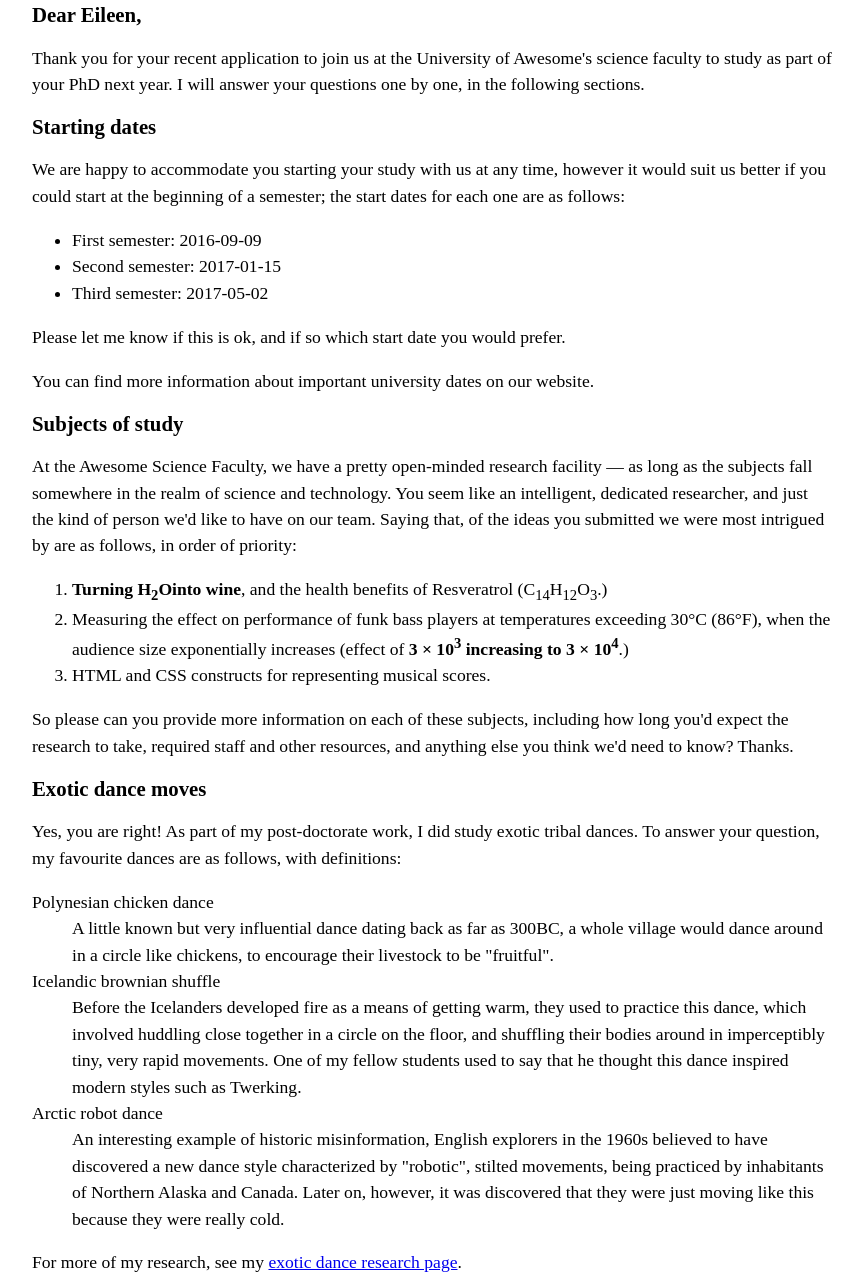
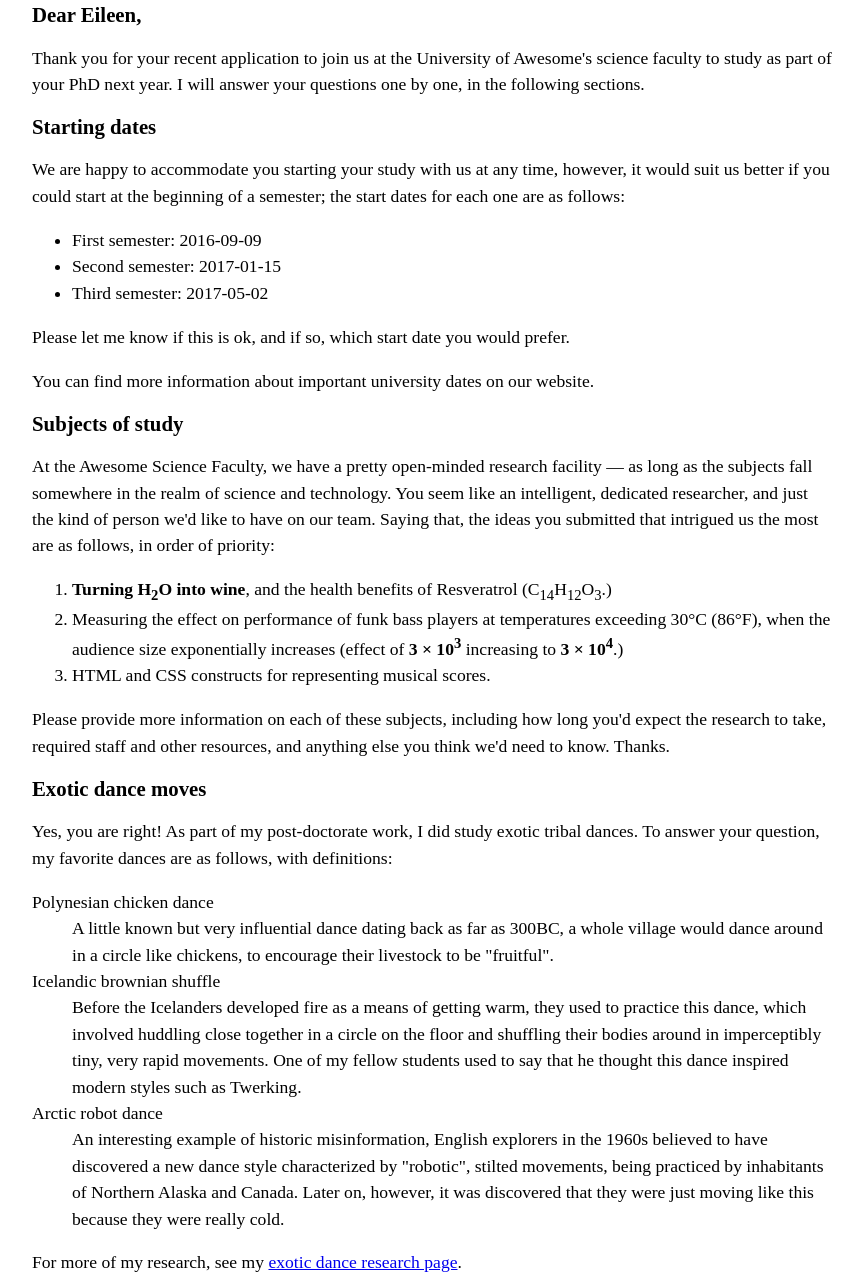
Before and after one commit to GodsloveB/godsloveb.github.io, a plain HTML site: page letter-markup/Index.html in a window 1280 px wide. Shown: the part 628-1907 px from the top of the page, without its empty margins (208-1071 px from the left). Drawn offline with Linux system fonts and the light colour scheme.

Commit message:
Revert "Updated commit"
This reverts commit e12f67b87e9427a67a798b4a391b30e2c4e13a09.

```diff
--- a/letter-markup/Index.html
+++ b/letter-markup/Index.html
@@ -1,10 +1,10 @@
 <!DOCTYPE html>
-<html lang="en
+<html lang="en">
 <head>
     <meta charset="utf-8">
-        <meta name="viewpoint" cntent ="width=device-width, intial-scale=1.0">
-        <meta name="author" cntent ="Godslove Boachie">
-        <title>Awesome science application correspondance</title>
+    <meta name="viewpoint" content="width=device-width, initial-scale=1.0">
+    <meta name="author" content="Godslove Boachie">
+    <title>Awesome science application correspondence</title>
     <style>
         html {
         font-size: 16px;
@@ -73,36 +73,35 @@
 
         <section>
             <h2>Starting dates</h2>
-                <p>We are happy to accommodate you starting your study with us at any time, however it would suit us better if you could start at the beginning of a semester; the start dates for each one are as follows:</p>
+            <p>We are happy to accommodate you starting your study with us at any time, however, it would suit us better if you could start at the beginning of a semester; the start dates for each one are as follows:</p>
             <ul>
                 <li>First semester: 2016-09-09</li>
                 <li>Second semester: 2017-01-15</li>
                 <li>Third semester: 2017-05-02</li>
+            </ul>
+            <p>Please let me know if this is ok, and if so, which start date you would prefer.</p>
+            <p>You can find more information about important university dates on our website.</p>
+        </section>
 
-                </ul>
-                <p>Please let me know if this is ok, and if so which start date you would prefer.</p>
-                <p>You can find more information about important university dates on our website.</p>
-                    </p>
-                </section>
         <section>
             <h2>Subjects of study</h2>
-                    <p>At the Awesome Science Faculty, we have a pretty open-minded research facility — as long as the subjects fall somewhere in the realm of science and technology. You seem like an intelligent, dedicated researcher, and just the kind of person we'd like to have on our team. Saying that, of the ideas you submitted we were most intrigued by are as follows, in order of priority:</p>
+            <p>At the Awesome Science Faculty, we have a pretty open-minded research facility — as long as the subjects fall somewhere in the realm of science and technology. You seem like an intelligent, dedicated researcher, and just the kind of person we'd like to have on our team. Saying that, the ideas you submitted that intrigued us the most are as follows, in order of priority:</p>
             <ol>
-                      <li><strong>Turning <abbr>H<sub>2</sub>O</abbr>into wine</strong>, and the health benefits of Resveratrol (C<sub>14</sub>H<sub>12</sub>O<sub>3</sub>.)</li>
-                      <li>Measuring the effect on performance of funk bass players at temperatures exceeding 30°C (86°F), when the audience size exponentially increases (effect of <strong>3 × 10<sup>3</sup> increasing to 3 × 10<sup>4</sup></strong>.)</li>
+                <li><strong>Turning <abbr>H<sub>2</sub>O</abbr> into wine</strong>, and the health benefits of Resveratrol (C<sub>14</sub>H<sub>12</sub>O<sub>3</sub>.)</li>
+                <li>Measuring the effect on performance of funk bass players at temperatures exceeding 30°C (86°F), when the audience size exponentially increases (effect of <strong>3 × 10<sup>3</sup></strong> increasing to <strong>3 × 10<sup>4</sup></strong>.)</li>
                 <li><abbr>HTML</abbr> and <abbr>CSS</abbr> constructs for representing musical scores.</li>
             </ol>
-                    <p>So please can you provide more information on each of these subjects, including how long you'd expect the research to take, required staff and other resources, and anything else you think we'd need to know? Thanks.</p>
+            <p>Please provide more information on each of these subjects, including how long you'd expect the research to take, required staff and other resources, and anything else you think we'd need to know. Thanks.</p>
         </section>
 
         <section>
             <h2>Exotic dance moves</h2>
-                    <p>Yes, you are right! As part of my post-doctorate work, I did study exotic tribal dances. To answer your question, my favourite dances are as follows, with definitions:</p>
+            <p>Yes, you are right! As part of my post-doctorate work, I did study exotic tribal dances. To answer your question, my favorite dances are as follows, with definitions:</p>
             <dl>
                 <dt>Polynesian chicken dance</dt>
                 <dd>A little known but very influential dance dating back as far as 300BC, a whole village would dance around in a circle like chickens, to encourage their livestock to be "fruitful".</dd>
                 <dt>Icelandic brownian shuffle</dt>
-                      <dd>Before the Icelanders developed fire as a means of getting warm, they used to practice this dance, which involved huddling close together in a circle on the floor, and shuffling their bodies around in imperceptibly tiny, very rapid movements. One of my fellow students used to say that he thought this dance inspired modern styles such as Twerking.</dd>
+                <dd>Before the Icelanders developed fire as a means of getting warm, they used to practice this dance, which involved huddling close together in a circle on the floor and shuffling their bodies around in imperceptibly tiny, very rapid movements. One of my fellow students used to say that he thought this dance inspired modern styles such as Twerking.</dd>
                 <dt>Arctic robot dance</dt>
                 <dd>An interesting example of historic misinformation, English explorers in the 1960s believed to have discovered a new dance style characterized by "robotic", stilted movements, being practiced by inhabitants of Northern Alaska and Canada. Later on, however, it was discovered that they were just moving like this because they were really cold.</dd>
             </dl>
```
Lines whose indentation alone changed are shown as unchanged.
